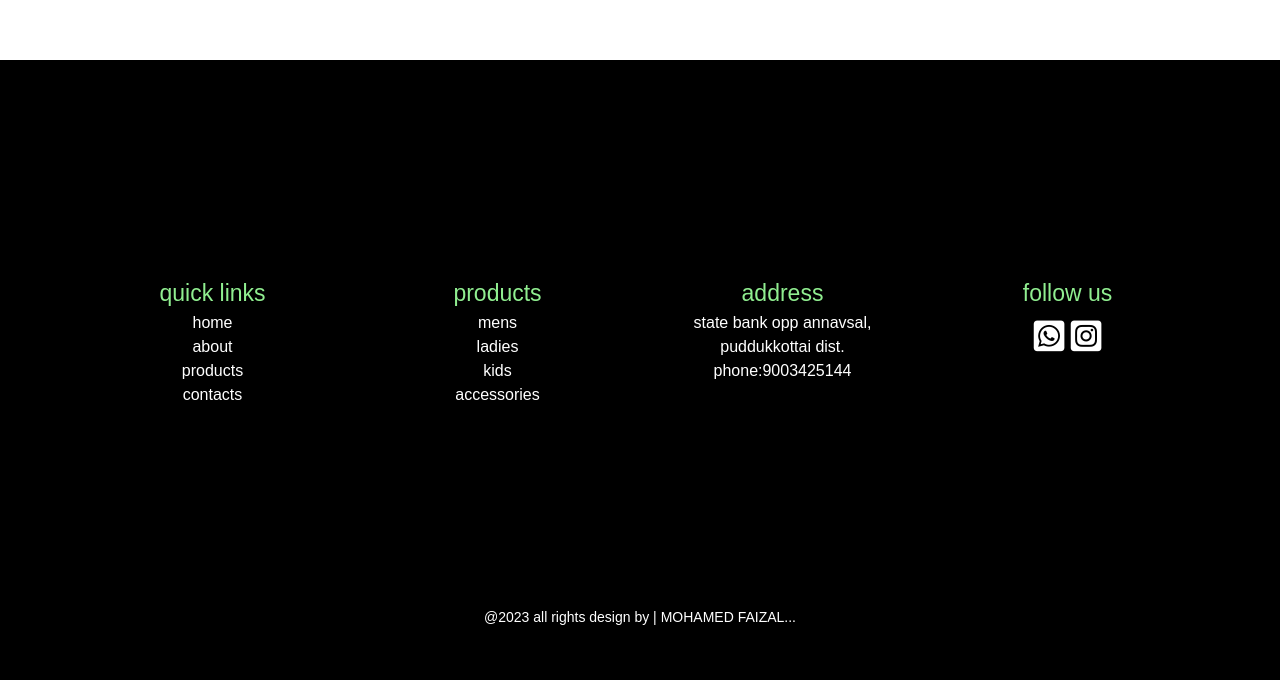
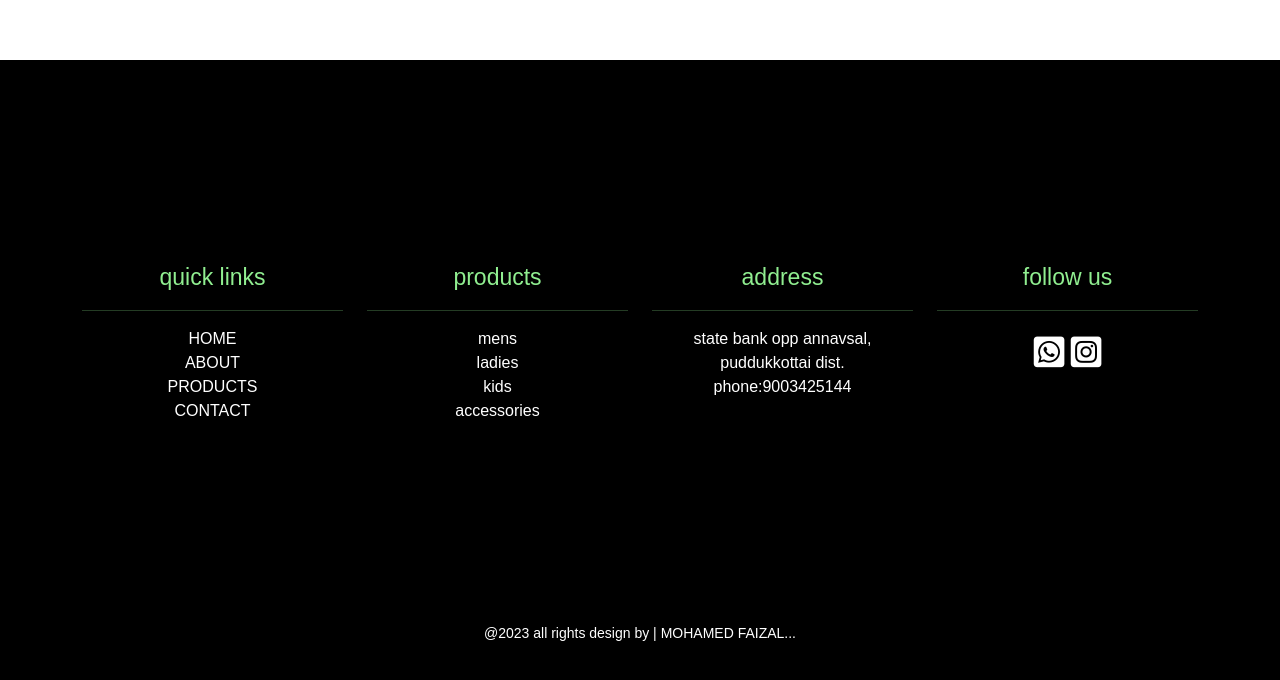
Before and after one commit to 5zalkhan/burkacenter, a plain HTML site: page about.html in a window 1280 px wide. Shown: the part 2402-3082 px from the top of the page. Drawn offline with nearby package versions, Linux system fonts and the light colour scheme.

Commit message:
Update about.html

```diff
--- a/about.html
+++ b/about.html
@@ -109,27 +109,27 @@
                  <section id="footer">
                   <div class="container text-center">
                     <div class="row row-cols-1 row-cols-sm-2 row-cols-md-4">
-                      <div class="col">quick links
-                        <li>home</li>
-                        <li>about</li>
-                        <li>products</li>
-                        <li>contacts</li>
+                      <div class="col">quick links<hr>
+                        <li>HOME</li>
+                        <li>ABOUT</li>
+                        <li>PRODUCTS</li>
+                        <li>CONTACT</li>
                       </div>
                       <div class="col">products
-
+                      <hr>
                         <li>mens</li>
                         <li>ladies</li>
                         <li>kids</li>
                         <li>accessories</li>
                       </div>
-                      <div class="col">address
+                      <div class="col">address<hr>
                         <li>state bank opp annavsal,</li>
                         <li>puddukkottai dist.</li>
                         <li>phone:9003425144</li>
 
                       </div>
                       <div class="col">follow us<br>
-
+                     <hr>
                             <a href="https://wa.me/qr/BAUEGH7EQST3H1"><i class="fa-brands fa-square-whatsapp"></i></a>
                             <a href="https://instagram.com/mhd_5zal_20?utm_source=qr&igshid=MzNlNGNkZWQ4Mg%3D%3D"><i class="fa-brands fa-square-instagram"></i></a>
                     </div>
```
